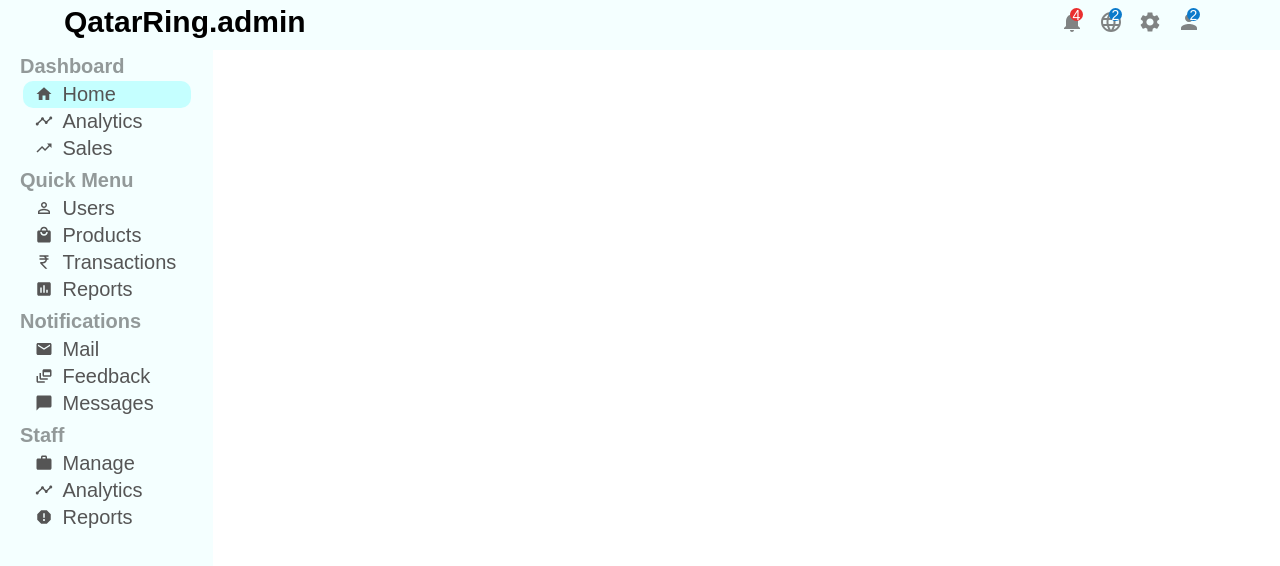
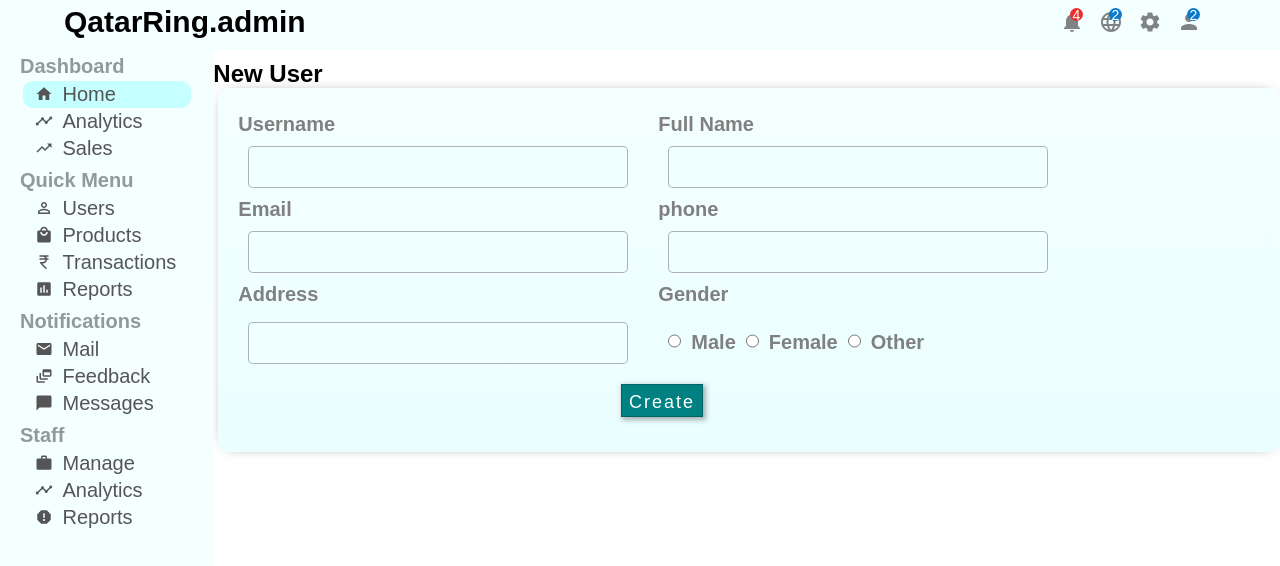
Before and after one commit to suhailm9055/admin-dashboard, a React (Create React App) app: page /newuser in a window 1280 px wide. Shown: the top 566 px of the page. Built offline with nearby package versions, Linux system fonts and the light colour scheme; a web font is replaced by a local one.

Commit message:
new user panel

```diff
--- a/src/App.js
+++ b/src/App.js
@@ -11,6 +11,7 @@
 } from "react-router-dom";
 import UsersList from "./pages/UsersList";
 import User from "./pages/User";
+import NewUser from "./pages/NewUser";
 
 const MainContainer = styled.div`
 
@@ -58,6 +59,9 @@
           <Route path="/user/:UserId">
             <User />
           </Route>
+          <Route path="/newuser">
+            <NewUser />
+          </Route>
         </Switch>
         </PagesContainer>
       </BodyContainer>
--- /dev/null
+++ b/src/pages/NewUser.jsx
@@ -0,0 +1,135 @@
+import React from 'react'
+import styled from 'styled-components';
+
+
+const Container = styled.div`
+flex:4;`;
+const MainTitle = styled.h2``;
+const Wrapper = styled.div`
+  display: flex;
+  flex-wrap: wrap;
+  padding: 10px;
+  padding: 15px 20px;
+  border-radius: 10px;
+  margin-left: 5px;
+  background: linear-gradient(#f4ffff, #c5fdfd5a);
+  box-shadow: 0px 0px 15px -10px #000000;
+  `;
+  const Form = styled.form`
+
+  display:flex ;
+  flex-wrap: wrap;
+`;
+  const InputItem = styled.div`
+  width: 400px;
+  display: flex;
+  justify-content: space-between;
+  flex-direction: column;
+margin-top: 10px;
+margin-right: 20px;
+
+  `;
+  const Label = styled.label`
+  margin-bottom: 10px;
+  font-size: 20px;
+  font-weight:600 ;
+  color:gray;
+  `;
+const Input = styled.input`
+  border: none;
+  color: gray;
+  border: 1px solid #969696ba;
+  background-color: #f0ffff;
+  height: 20px;
+  padding: 10px;
+  border-radius:5px;
+  font-size: 18px;
+  margin-inline: 10px;
+
+  &:hover,:focus{
+  box-shadow: 0px 0px 5px 1px #06d6d6dc;
+  outline:none;
+}
+`;
+const RadioButtons = styled.div`
+display: flex;
+align-items:flex-start;
+margin-top: 15px;
+`;
+const ButtonContainer = styled.div`
+  display: flex;
+  justify-content: center;
+  margin: 20px 15px;
+  width:80%;
+
+`;
+const Button = styled.button`
+  padding: 3px 7px;
+  padding-top: 7px;
+  font-size: 18px;
+  letter-spacing: 2px;
+  /* border-radius: 25px; */
+  font-weight: 500;
+  background: #008080;
+  color: #fff;
+  text-align: center;
+  cursor: pointer;
+  border: 1px solid #006363;
+  box-shadow: 2px 2px 5px 1px #11111153;
+  transition: all 0.5s ease;
+  &:hover {
+    transform: scale(1.1);
+    background: #06d6d6dc;
+    color: #4d4d4de6;
+    font-weight: bold;
+  }
+`;
+const NewUser = () => {
+  return (
+   <Container>
+       <MainTitle>New User</MainTitle>
+       <Wrapper>
+           <Form>
+               <InputItem>
+           <Label>Username</Label>
+              <Input type="text" ></Input>
+               </InputItem>
+               <InputItem>
+              <Label>Full Name</Label>
+              <Input type="text" ></Input>
+               </InputItem>
+               <InputItem>
+              <Label>Email</Label>
+              <Input type="email" ></Input>
+               </InputItem>
+               <InputItem>
+              <Label>phone</Label>
+              <Input type="number" ></Input>
+               </InputItem>
+               <InputItem>
+              <Label>Address</Label>
+              <Input type="text" ></Input>
+               </InputItem>
+               <InputItem>
+              <Label>Gender</Label>
+              <RadioButtons>
+
+              <Input type="radio" name='gender' id='male' value="male" ></Input>
+              <Label id='male'>Male</Label>
+              <Input type="radio" name='gender' id='female' value="female" ></Input>
+              <Label id='female'>Female</Label>
+              <Input type="radio" name='gender' id='other' value="other" ></Input>
+              <Label id='other'>Other</Label>
+
+              </RadioButtons>
+               </InputItem>
+           </Form>
+           <ButtonContainer>
+                <Button>Create</Button>
+              </ButtonContainer>
+       </Wrapper>
+   </Container>
+  )
+}
+
+export default NewUser
--- a/src/pages/User.jsx
+++ b/src/pages/User.jsx
@@ -8,6 +8,7 @@
   UploadFile,
 } from "@mui/icons-material";
 import React from "react";
+import { Link } from "react-router-dom";
 import styled from "styled-components";
 
 const Container = styled.div``;
@@ -15,7 +16,7 @@
   display: flex;
   align-items: center;
   justify-content: space-between;
-  padding: 10px;
+  padding: 10px 20px;
 `;
 const Title = styled.h1`
   font-size: 24px;
@@ -87,7 +88,8 @@
   display: flex;
 `;
 const Icon = styled.div``;
-const UserInfo = styled.div``;
+const UserInfo = styled.div`
+ font-size: 20px;`;
 const UserEditContainer = styled.div`
   flex: 2;
   padding: 15px 20px;
@@ -96,47 +98,107 @@
   background: linear-gradient(#f4ffff, #c5fdfd5a);
   box-shadow: 0px 0px 15px -10px #000000;
 `;
-const UserEditTitle =styled.div`
+const UserEditTitle = styled.div`
   font-size: 24px;
   padding-top: 2px;
   padding-right: 5px;
-  font-weight: 600;`
-const UserEditWrapper =styled.form`
+  font-weight: 600;
+`;
+const UserEditWrapper = styled.form`
   display: flex;
-justify-content: space-between;`
-const UserEditInputs =styled.div`
+  justify-content: space-between;
+`;
+const UserEditInputs = styled.div`
   display: flex;
-flex-direction:column;
-flex:1;`
-const Label =styled.label``
-const Input =styled.input`
-border:none;
-color: #6e7474bb;
-border-bottom:1px solid grey;
+  flex-direction: column;
+  flex: 1;
+`;
+const Label = styled.label`
+font-size: 18px;`;
+const Input = styled.input`
+  border: none;
+  color: gray;
+  border-bottom: 1px solid #969696ba;
   background-color: #f0ffff;
+  height: 20px;
+  padding: 10px;
+  border-radius:5px;
+  font-size: 18px;
+  &:hover,:focus{
+  box-shadow: 0px 6px 22px -10px #06d6d6dc;
+  outline:none;
+}
+`;
+const UserEditImg = styled.div`
+  display: flex;
+  flex: 2;
+  flex-direction: column;
+  align-items: center;
+  padding-left: 10px;
 
-`
-const UserEditImg =styled.div`
+  justify-content: space-between;
+`;
+const UploadImg = styled.img`
+  width: 200px;
+  height: auto;
+  border-radius: 10px;
+  cursor: pointer;
+  z-index: 1;
+`;
+const InfoImgHover = styled.div`
+  opacity: 0;
+  width: 100%;
+  height: 100%;
+  border-radius: 10px;
+  position: absolute;
+  top: 0;
+  left: 0;
+  background-color: #00000076;
+  z-index: 2;
   display: flex;
-flex:2;
-flex-direction:column;
-align-items:center ;
+  align-items: center;
+  justify-content: center;
+`;
+const EditImg = styled.div`
+  display: flex;
+  align-items: center;
+  position: relative;
+  &:hover ${InfoImgHover} {
+    opacity: 1;
+  }
+`;
+const ButtonContainer = styled.div`
+  display: flex;
+  justify-content: center;
 
-justify-content:space-between;`
-const UploadImg =styled.img`
-width: 200px;
-height:auto;
-border-radius:10px;`
-const EditImg =styled.div`
+`;
+const ImgButton = styled.div`
+  background-color: #fff;
+
+  padding: 10px 15px;
   display: flex;
-align-items:center;`
-const ButtonContianer =styled.div`
-display: flex;
-justify-content: center;`
-// const EditImg =styled.div``
-// const EditImg =styled.div``
+  justify-content: center;
+  align-items: center;
+  margin: 10px;
+  font-size: 18px;
+  font-weight: 500;
+  background: #00808073;
+  color: #fff;
+  text-align: center;
+  cursor: pointer;
+  border: 1px solid #006363;
+  box-shadow: 2px 2px 5px 1px #11111153;
+  transition: all 0.5s ease;
+  &:hover,
+  &:focus {
+    transform: scale(1.1);
+    background: #06d6d697;
+    color: ${(props) => (props.color === "red" ? "red" : "#2b2b2be6")};
+    font-weight: bold;
+  }
+`;
 
-const IconSize = "18px";
+const IconSize = "19px";
 const marginInline = "10px";
 
 const User = () => {
@@ -144,7 +206,9 @@
     <Container>
       <HeadingContainer>
         <Title>Edit User</Title>
+        <Link to="/newuser">
           <Button>Create</Button>
+        </Link>
       </HeadingContainer>
       <Wrapper>
         <UserViewContainer>
@@ -219,15 +283,22 @@
             </UserEditInputs>
             <UserEditImg>
               <EditImg>
+                <InfoImgHover>
+                  <Label htmlFor="file">
+                    <ImgButton>Upload Image</ImgButton>
+                  </Label>
+                </InfoImgHover>
                 <UploadImg src="https://images.pexels.com/photos/614810/pexels-photo-614810.jpeg?auto=compress&cs=tinysrgb&dpr=2&h=650&w=940"></UploadImg>
 
-                   <Label htmlFor="file"><Publish style={{ fontSize: IconSize, marginInline: marginInline ,cursor:"pointer"}}/></Label>
-               <Input type="file" id="file" style={{display:"none"}}></Input>
+                <Input
+                  type="file"
+                  id="file"
+                  style={{ display: "none" }}
+                ></Input>
               </EditImg>
-               <ButtonContianer>
-
+              <ButtonContainer>
                 <Button>Update</Button>
-               </ButtonContianer>
+              </ButtonContainer>
             </UserEditImg>
           </UserEditWrapper>
         </UserEditContainer>
```
Lines whose indentation alone changed are shown as unchanged.
